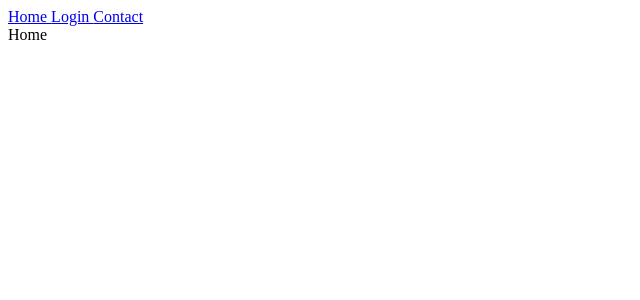
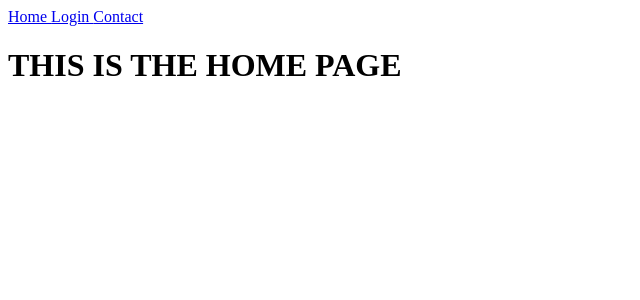
Before and after one commit to tla111/react-pedro-courses-two, a React (Create React App) app in the folder frontend/: page / in a window 1280 px wide. Shown: the top 300 px of the page, without its empty margins (0-640 px from the left). Built offline with nearby package versions, Linux system fonts and the light colour scheme.

Commit message:
able to display state in different pages

```diff
--- a/frontend/src/Pages/Home.tsx
+++ b/frontend/src/Pages/Home.tsx
@@ -1,5 +1,7 @@
+import { useSelector } from "react-redux";
+
 export const Home = () => {
-    return (
-        <div>Home</div>
-    )
-}
+    const username = useSelector((state: any) => state.user.value.username);
+
+    return <h1> THIS IS THE HOME PAGE {username}</h1>;
+};
```
